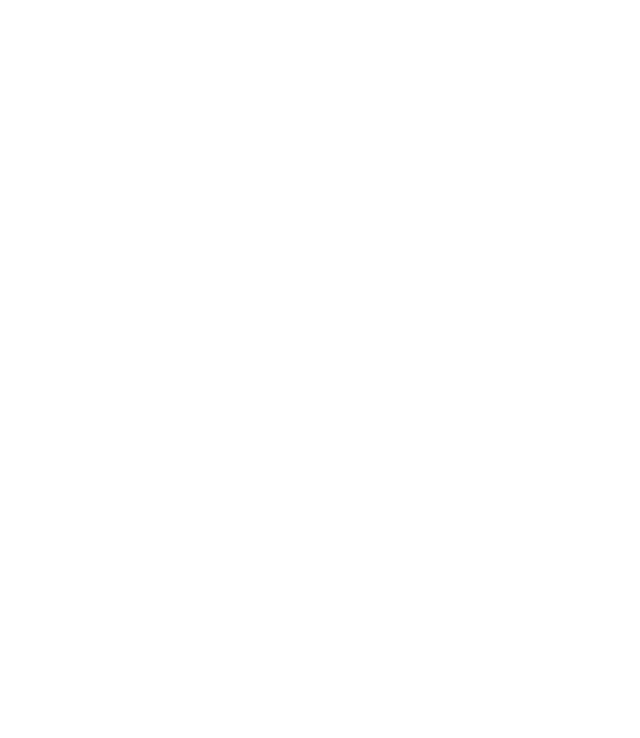
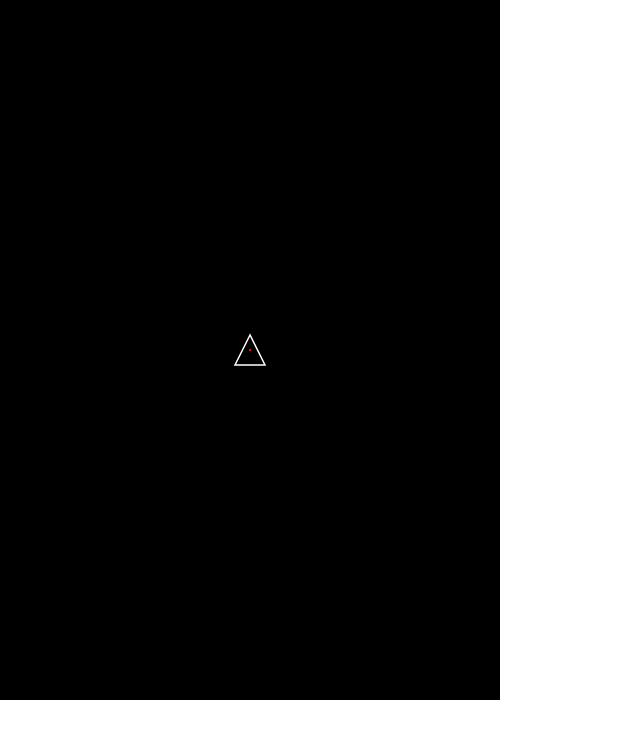
Before and after one commit to eg744/Asteroids-Game, a plain HTML site: page asteroids-game.html in a window 1280 px wide. Shown: the whole page, without its empty margins (0-640 px from the left). Drawn offline with Linux system fonts and the light colour scheme.

Commit message:
adding player ship coordinates, canvas background

```diff
--- a/asteroids-game.html
+++ b/asteroids-game.html
@@ -15,10 +15,7 @@
 </head>
 
 <body>
-    <div class="game-background">
-        <div class="player-ship"></div>
-
-    </div>
+    <canvas id="canvas" width="window.innerWidth"></canvas>
 </body>
 
 </html>
--- a/script.js
+++ b/script.js
@@ -0,0 +1,81 @@
+const canvas = document.getElementById('canvas');
+const ctx = canvas.getContext('2d');
+
+// canvas.width = window.innerWidth;
+// canvas.height = window.innerHeight;
+canvas.width = '500';
+canvas.height = '700';
+
+const FRAMERATE = 30;
+const SHIP_HEIGHT_PX = 30;
+
+// Draw scene framerate times per second
+setInterval(updateCanvas, 1000 / FRAMERATE);
+
+let playerShip = {
+	location: {
+		// Center of canvas by default
+		x: canvas.width / 2,
+		y: canvas.height / 2,
+		radius: SHIP_HEIGHT_PX / 2,
+		// ship heading: radians
+		angle: (90 / 180) * Math.PI,
+	},
+};
+
+function updateCanvas() {
+	// Draw Background: "space"
+	ctx.fillStyle = 'black';
+	ctx.fillRect(0, 0, window.innerWidth, window.innerHeight);
+
+	// Draw Player Ship: (triangle)
+	ctx.strokeStyle = 'white';
+	ctx.lineWidth = SHIP_HEIGHT_PX / 20;
+	ctx.beginPath();
+
+	// Head
+	ctx.moveTo(
+		playerShip.location.x +
+			playerShip.location.radius * Math.cos(playerShip.location.angle),
+		playerShip.location.y -
+			playerShip.location.radius * Math.sin(playerShip.location.angle)
+	);
+	// Rear left
+	ctx.lineTo(
+		playerShip.location.x -
+			playerShip.location.radius *
+				(Math.cos(playerShip.location.angle) +
+					Math.sin(playerShip.location.angle)),
+		playerShip.location.y +
+			playerShip.location.radius *
+				(Math.sin(playerShip.location.angle) -
+					Math.cos(playerShip.location.angle))
+	);
+	// Rear right
+	ctx.lineTo(
+		playerShip.location.x -
+			playerShip.location.radius *
+				(Math.cos(playerShip.location.angle) -
+					Math.sin(playerShip.location.angle)),
+		playerShip.location.y +
+			playerShip.location.radius *
+				(Math.sin(playerShip.location.angle) +
+					Math.cos(playerShip.location.angle))
+	);
+	// Hypoteneuse
+	ctx.closePath();
+	ctx.stroke();
+
+	// dot
+	ctx.fillStyle = 'red';
+	ctx.fillRect(playerShip.location.x - 1, playerShip.location.y - 1, 2, 2);
+}
+console.log(playerShip.location.x);
+
+window.addEventListener('resize', resizeCanvas, false);
+
+function resizeCanvas() {
+	canvas.width = window.innerWidth;
+	canvas.height = window.innerHeight;
+	updateCanvas();
+}
--- a/style.css
+++ b/style.css
@@ -0,0 +1,7 @@
+* {
+	margin: 0;
+	padding: 0;
+}
+#canvas {
+	display: block;
+}
```
